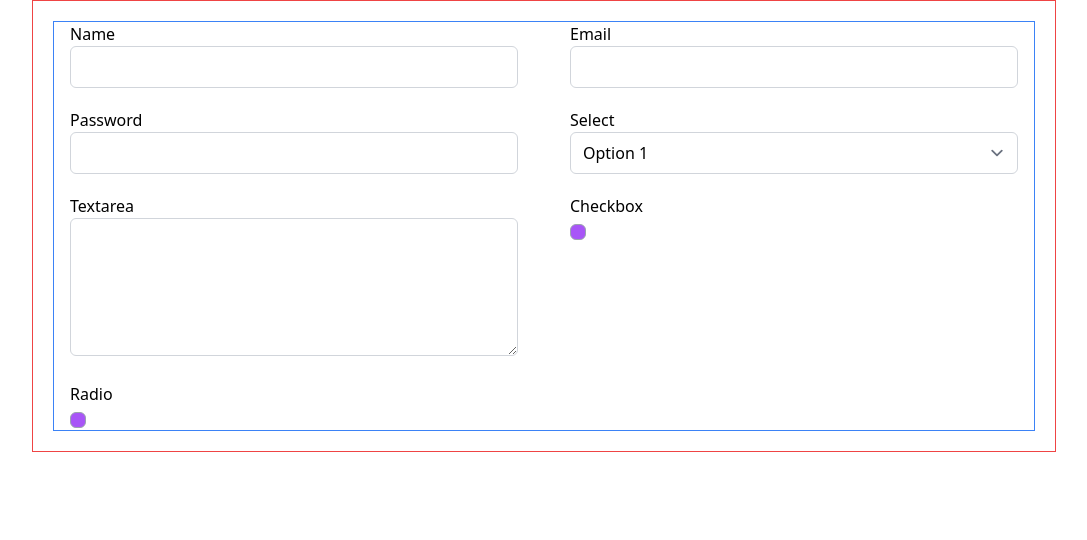
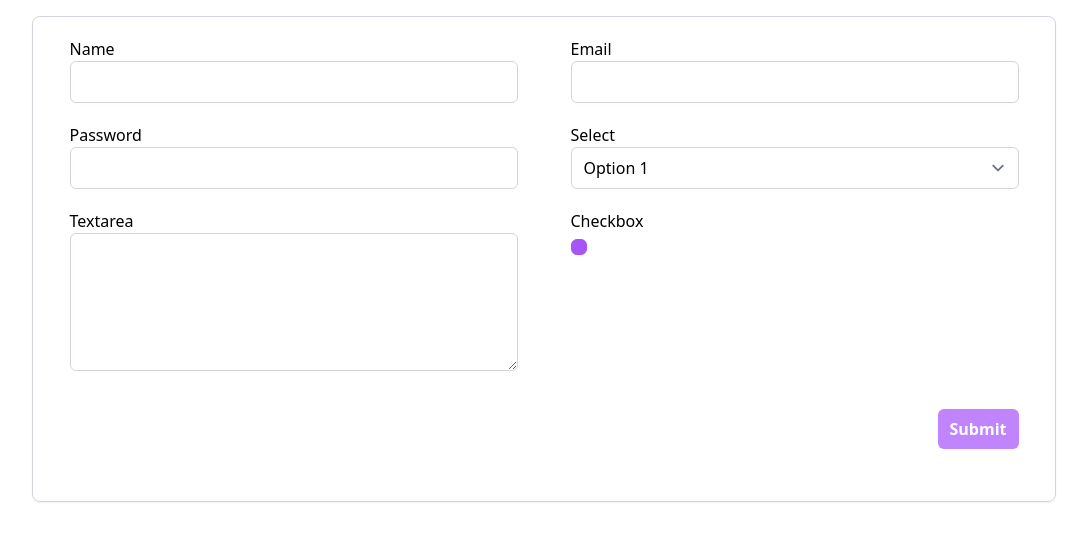
Before and after one commit to mahmud035/Level-2-Frontend-Track-All-Modules, a React (Vite) app in the folder 5. Forms in React/reusable-form/: page / in a window 1280 px wide. Shown: the top 540 px of the page, without its empty margins (96-1183 px from the left). Built offline with nearby package versions, Linux system fonts and the light colour scheme.

Commit message:
5-5 Form Submit Section

```diff
--- a/5. Forms in React/reusable-form/src/components/NormalForm/NormalForm.tsx
+++ b/5. Forms in React/reusable-form/src/components/NormalForm/NormalForm.tsx
@@ -1,5 +1,6 @@
 import { useForm } from 'react-hook-form';
 import cn from '../../utils/cn';
+import Button from '../ui/Button';
 
 const NormalForm = () => {
   const {
@@ -17,18 +18,19 @@
   return (
     <form
       onSubmit={handleSubmit(onSubmit)}
-      className={cn('w-full p-5 mx-auto border border-red-500', {
-        'max-w-5xl': double,
-        'max-w-md': !double,
-      })}
+      className={cn(
+        'w-full mt-4 p-5 mx-auto border border-gray-300 shadow-sm rounded-lg',
+        {
+          'max-w-5xl': double,
+          'max-w-md': !double,
+        }
+      )}
     >
+      {/* Basic Input Element Section */}
       <div
-        className={cn(
-          'grid grid-cols-1 gap-5 border border-blue-500 justify-items-center',
-          {
-            'md:grid-cols-2': double,
-          }
-        )}
+        className={cn('grid grid-cols-1 gap-5  justify-items-center', {
+          'md:grid-cols-2': double,
+        })}
       >
         <div className="w-full max-w-md">
           <label htmlFor="name" className="block font-medium">
@@ -77,15 +79,24 @@
           <input type="checkbox" name="" id="" />
         </div>
 
-        <div className="w-full max-w-md">
+        {/* <div className="w-full max-w-md">
           <label htmlFor="radio" className="block font-medium">
             Radio
           </label>
           <input type="radio" name="" id="" />
+        </div> */}
+      </div>
+
+      {/* Form Submit Section */}
+      <div
+        className={cn('grid grid-cols-1 gap-5 justify-items-center my-8', {
+          'md:grid-cols-2': double,
+        })}
+      >
+        <div className="flex justify-end w-full max-w-md col-start-1 md:col-start-2">
+          <Button className="w-full md:w-fit">Submit</Button>
         </div>
       </div>
-
-      {/* <Button>Submit</Button> */}
     </form>
   );
 };
--- a/5. Forms in React/reusable-form/src/styles/form.css
+++ b/5. Forms in React/reusable-form/src/styles/form.css
@@ -20,6 +20,6 @@
 
   [type='checkbox'],
   [type='radio'] {
-    @apply bg-purple-500 border border-gray-400 rounded-md checked:bg-purple-500 hover:bg-purple-500 focus:bg-purple-500 focus:border-purple-500 focus:ring-1 focus:ring-purple-500;
+    @apply text-purple-500 bg-purple-500 border border-purple-500 rounded-md checked:bg-purple-500 hover:bg-purple-500 focus:border-purple-500 focus:ring-1 focus:ring-purple-500;
   }
 }
```
